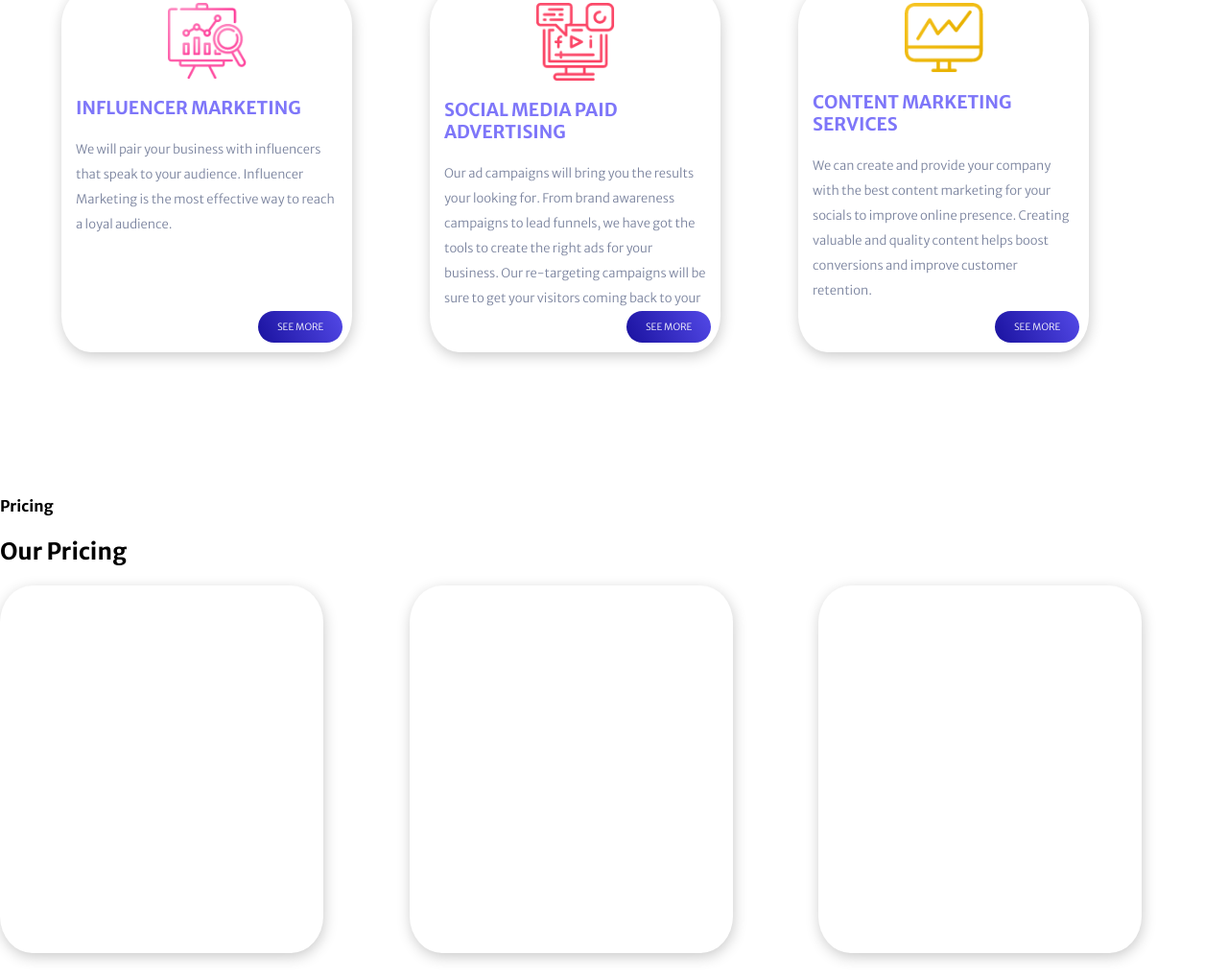
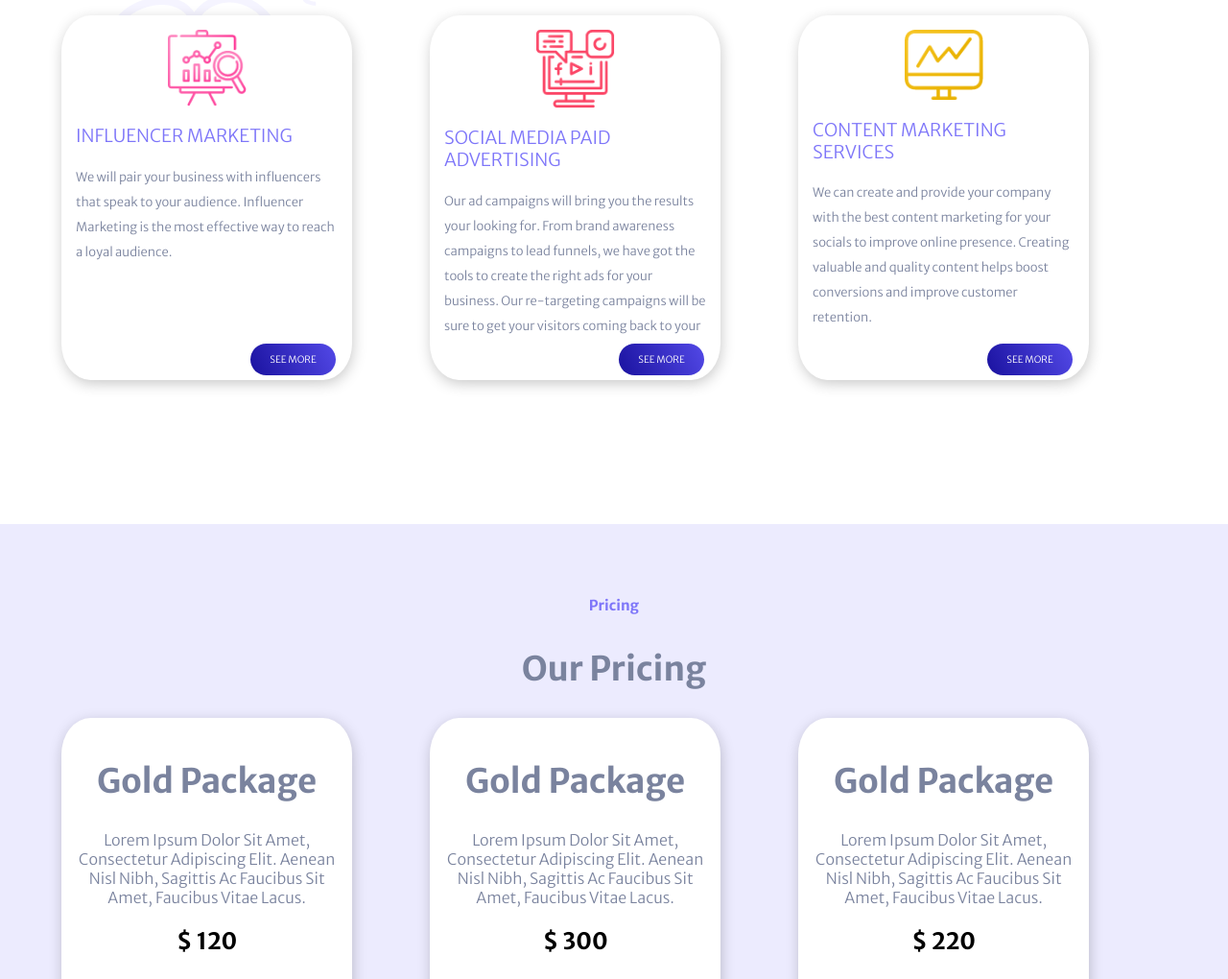
Before and after one commit to Antardas/marking-page, a plain HTML site: page index.html in a window 1280 px wide. Shown: the part 1780-2800 px from the top of the page at 96% size. Drawn offline with Linux system fonts and the light colour scheme.

Commit message:
Add Pricing List

```diff
--- a/css/style.css
+++ b/css/style.css
@@ -107,7 +107,7 @@ a {
 }
 .primary-paragraph {
     color: #7E76F9;
-    font-weight: bold;
+    font-weight: 300;
     text-transform: capitalize;
 }
 .secondary-paragraph {
@@ -116,7 +116,7 @@ a {
     line-height: 2em;
 }
 .primary-heading {
-    font-size: 30px;
+    font-size: 35px;
     color: #7A839E;
 }
                 /* Start Services Section */
@@ -151,12 +151,40 @@ a {
     text-transform: uppercase;
     position: absolute;
     font-size: 10px;
-    bottom: 10px;
-    right: 10px;
+    top: 90%;
+    left: 65%;
 }
                 /* End Services Section */
 
                 /* start pricing section */
 .pricing {
+    width: 90%;
+    margin: 0 auto;
+}
+.full-width {
 
+    background: #ECEBFE;
+    padding: 50px 0px;
 }
+.pricing {
+    text-align: center;
+}
+.pricing .secondary-paragraph,  .pricing .primary-heading {
+    text-align: center;
+}
+.pricing .primary-paragraph {
+    color: #7A839E;
+    font-weight: 300;
+}
+.pricing  .link-button {
+    margin-top: 100px;
+    position: absolute;
+    right: 50;
+    display: inline-block;
+    bottom: 7%;
+}
+.pricing .secondary-paragraph {
+    color: #7E76F9;
+    font-size: 15px;
+}
+    /* End pricing Sectio */
--- a/index.html
+++ b/index.html
@@ -141,14 +141,45 @@
     <!-- End Services Section -->
 
     <!-- start Pricing Section -->
-     <section class="pricing">
-         <h4 class="secondary-section">Pricing</h4>
-         <h2 class="primary-section">Our Pricing</h2>
+    <section class="full-width">
+        <div class="pricing">
+            <h4 class="secondary-paragraph">Pricing</h4>
+            <h2 class="primary-heading">Our Pricing</h2>
             <div class="half-width">
-             <div class="card"></div>
-             <div class="card"></div>
-             <div class="card"></div>
+                <div class="card">
+                    <h2 class="primary-heading">Gold Package</h2>
+                    <p class="primary-paragraph">Lorem ipsum dolor sit amet, consectetur
+                        adipiscing elit. Aenean nisl nibh, sagittis ac
+                        faucibus sit amet, faucibus vitae lacus. </p>
+                    <h2 class="price">$ 120</h2>
+                    <a href="#" class="link-button">See Detail</a>
                 </div>
+                <div class="card">
+                    <h2 class="primary-heading">Gold Package</h2>
+                    <p class="primary-paragraph">Lorem ipsum dolor sit amet, consectetur
+                        adipiscing elit. Aenean nisl nibh, sagittis ac
+                        faucibus sit amet, faucibus vitae lacus. </p>
+                    <h2 class="price">$ 300</h2>
+                    <a href="#" class="link-button">See Detail</a>
+                </div>
+                <div class="card">
+                    <h2 class="primary-heading">Gold Package</h2>
+                    <p class="primary-paragraph">Lorem ipsum dolor sit amet, consectetur
+                        adipiscing elit. Aenean nisl nibh, sagittis ac
+                        faucibus sit amet, faucibus vitae lacus. </p>
+                    <h2 class="price">$ 220</h2>
+                    <a href="#" class="link-button">See Detail</a>
+                </div>
+            </div>
+
+        </div>
+    </section>
+    <!-- End Pricing Section -->
+
+    <!-- Start Subscribe Section -->
+
+    <section class="subscribe">
+
     </section>
 </body>
 
```
Lines whose indentation alone changed are shown as unchanged.
